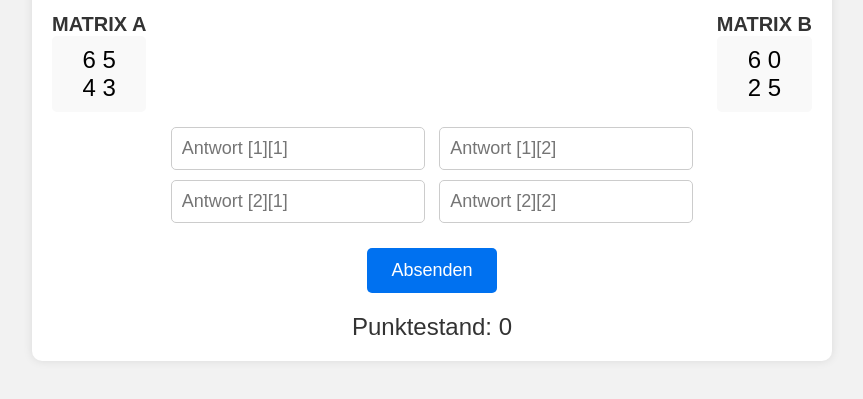
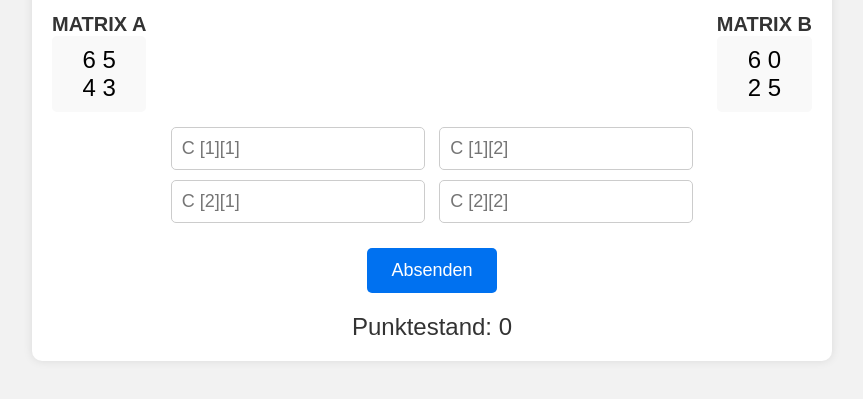
Before and after one commit to Max-42/MatGame, a plain HTML site: page index.html in a window 1280 px wide. Shown: the part 127-526 px from the top of the page, without its empty margins (208-1071 px from the left). Drawn offline with Linux system fonts and the light colour scheme.

Commit message:
Change input field placeholders in index.html
- Update input field placeholders to use a more descriptive label, "C" instead of "Antwort"

```diff
--- a/index.html
+++ b/index.html
@@ -36,12 +36,12 @@
         </div>
         <form id="matrixForm">
             <div>
-                <input type="text" class="input-field" id="answer00" placeholder="Antwort [1][1]">
-                <input type="text" class="input-field" id="answer01" placeholder="Antwort [1][2]">
+                <input type="text" class="input-field" id="answer00" placeholder="C [1][1]">
+                <input type="text" class="input-field" id="answer01" placeholder="C [1][2]">
             </div>
             <div>
-                <input type="text" class="input-field" id="answer10" placeholder="Antwort [2][1]">
-                <input type="text" class="input-field" id="answer11" placeholder="Antwort [2][2]">
+                <input type="text" class="input-field" id="answer10" placeholder="C [2][1]">
+                <input type="text" class="input-field" id="answer11" placeholder="C [2][2]">
             </div>
         </form>
         <button id="submitButton" onclick="checkAnswer()">Absenden</button>
```
